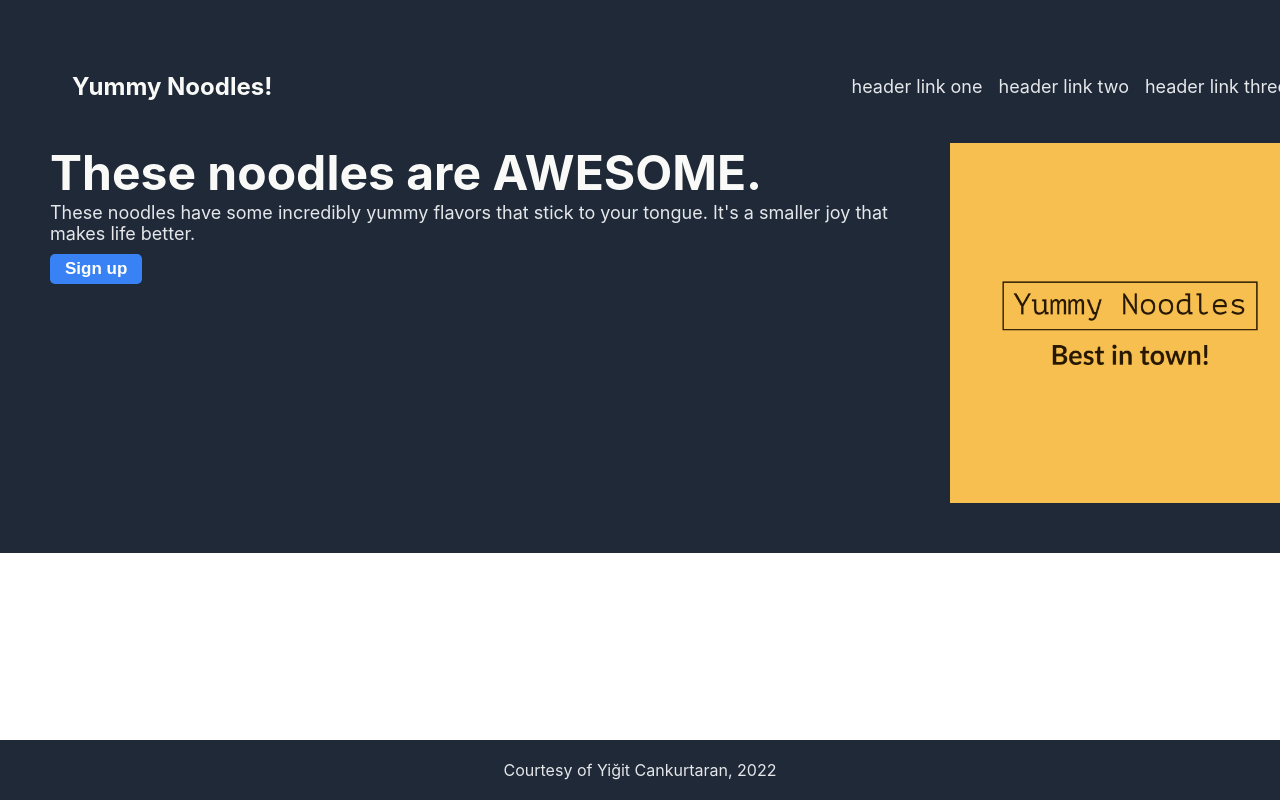
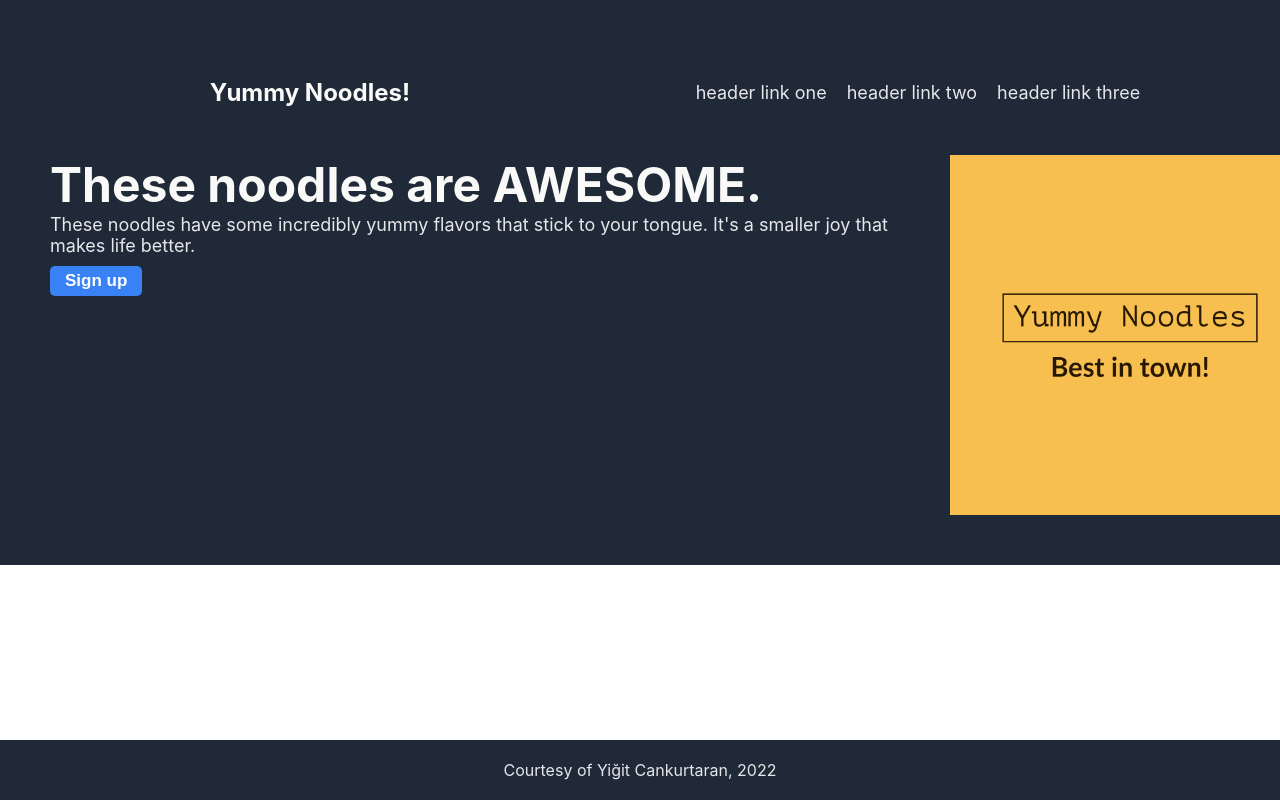
Before and after one commit to yigit-cankurtaran/odin-project-beginning, a plain HTML site: page beginning-css/landing-page-project/index.html in a window 1280 px wide. Drawn offline with Linux system fonts and the light colour scheme.

Commit message:
Changed the header and created the light class

```diff
--- a/beginning-css/landing-page-project/css/style.css
+++ b/beginning-css/landing-page-project/css/style.css
@@ -4,7 +4,7 @@ body {
 
 .header {
   display: flex;
-  justify-content: space-between;
+  justify-content: space-around;
   padding: 32px;
 }
 
@@ -32,7 +32,6 @@ body {
 .top-left, .top-right{
   display: flex;
   align-items: center;
-  gap: 16px;
 }
 
 .logo {
@@ -45,6 +44,7 @@ a {
   text-decoration: none;
   font-size: 18px;
   color: #E5E7EB;
+  margin: 10px;
 }
 
 .dark-main {
--- a/beginning-css/landing-page-project/index.html
+++ b/beginning-css/landing-page-project/index.html
@@ -32,6 +32,8 @@
       </div>
     </div>
 
+    <div class="light"></div>
+
     <div class="footer">
       <div class="credits">
       Courtesy of Yiğit Cankurtaran, 2022
```
